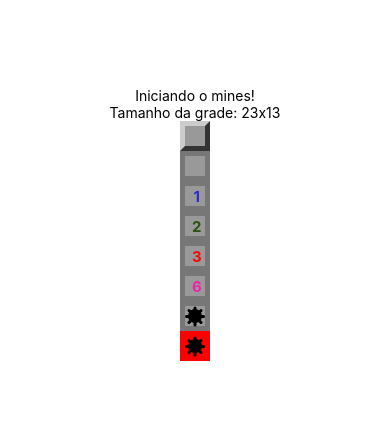
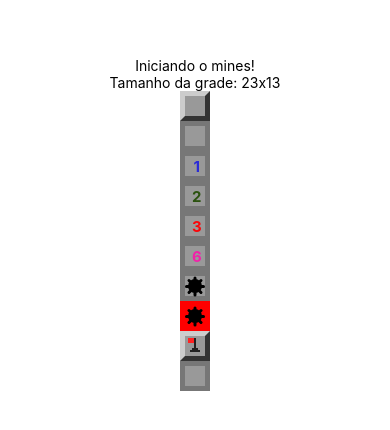
Before and after one commit to ricoroma-coder/campo_minado_react_native, a React Native app: screen / in a window 390 px wide. Shown: the part 198-628 px from the top of the page. Built offline with nearby package versions, Linux system fonts and the light colour scheme.

Commit message:
Criando o componente Flag.js

```diff
--- a/App.js
+++ b/App.js
@@ -20,6 +20,8 @@
        <Field opened nearMines={6} />
        <Field opened mined />
        <Field opened mined exploded />
+       <Field flagged />
+       <Field flagged opened />
     </View>
   );
 }
--- a/src/components/Field.js
+++ b/src/components/Field.js
@@ -2,12 +2,14 @@
 import { View, Text, StyleSheet } from 'react-native'
 import params from '../params'
 import Mine from './Mine'
+import Flag from './Flag'
 
-export default ({ mined, opened, nearMines, exploded }) => {
+export default ({ mined, opened, nearMines, exploded, flagged }) => {
     const styleField = [styles.field]
     if (opened) styleField.push(styles.opened)
     if (exploded) styleField.push(styles.exploded)
-    if (styleField.length === 1) styleField.push(styles.regular)
+    if (flagged) styleField.push(styles.flagged)
+    if ((!opened && !exploded) || styleField.length === 1) styleField.push(styles.regular)
 
     let color = null
     if (nearMines > 0) {
@@ -24,6 +26,8 @@
             : false}
 
             {mined && opened ? <Mine /> : false}
+
+            {!opened && flagged ? <Flag /> : false}
         </View>
     )
 }
--- /dev/null
+++ b/src/components/Flag.js
@@ -0,0 +1,53 @@
+import React from 'react'
+import {
+    View,
+    StyleSheet,
+    Text
+} from 'react-native'
+
+export default props => {
+    return (
+        <View style={styles.container}>
+            <View style={styles.flagPole} />
+            <View style={styles.flag} />
+            <View style={styles.base1} />
+            <View style={styles.base2} />
+        </View>
+    )
+}
+
+const styles = StyleSheet.create({
+    container: {
+        marginTop: 2,
+    },
+    flagPole: {
+        position: 'absolute',
+        height: 14,
+        width: 2,
+        backgroundColor: '#222',
+        marginLeft: 9,
+    },
+    flag: {
+        position: 'absolute',
+        height: 5,
+        width: 6,
+        backgroundColor: '#F22',
+        marginLeft: 3,
+    },
+    base1: {
+        position: 'absolute',
+        width: 6,
+        height: 2,
+        backgroundColor: '#222',
+        marginLeft: 7,
+        marginTop: 10,
+    },
+    base2: {
+        position: 'absolute',
+        width: 10,
+        height: 2,
+        backgroundColor: '#222',
+        marginLeft: 5,
+        marginTop: 12,
+    }
+})
```
